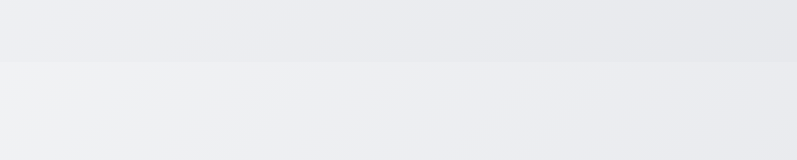
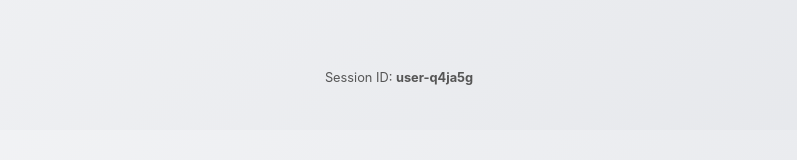
Before and after one commit to olarurafael/ai_flashcards, a React (Create React App) app in the folder flashcard-frontend/: page / in a window 1280 px wide. Shown: the part 314-474 px from the top of the page, without its empty margins (241-1038 px from the left). Built offline with nearby package versions, Linux system fonts and the light colour scheme.

Commit message:
added session id management and removed possibility of duplicate flashcards

```diff
--- a/flashcard-frontend/src/App.js
+++ b/flashcard-frontend/src/App.js
@@ -1,11 +1,21 @@
-import React, { useState } from "react";
+import React, { useState, useEffect } from "react";
 import axios from "axios";
 import "./App.css";
 
 function App() {
   const [text, setText] = useState("");
   const [flashcards, setFlashcards] = useState([]);
-  const [sessionId] = useState("demo1"); // hardcoded for MVP
+  const [sessionId, setSessionId] = useState("");
+
+  // Unique session ID
+  useEffect(() => {
+    let existingId = localStorage.getItem("session_id");
+    if (!existingId) {
+      existingId = "user-" + Math.random().toString(36).substring(2, 8);
+      localStorage.setItem("session_id", existingId);
+    }
+    setSessionId(existingId);
+  }, []);
 
   const generateFlashcards = async () => {
     try {
@@ -35,6 +45,7 @@ function App() {
   return (
     <div className="App">
       <h1>AI Flashcard Generator</h1>
+
       <textarea
         rows="6"
         cols="60"
@@ -54,6 +65,10 @@ function App() {
           </div>
         ))}
       </div>
+
+      <p style={{ marginTop: "40px", fontSize: "0.8rem", color: "#555" }}>
+        Session ID: <b>{sessionId}</b>
+      </p>
     </div>
   );
 }
```
Also changed, not shown: 1 other file (tests, documents, lock files or other folders).
